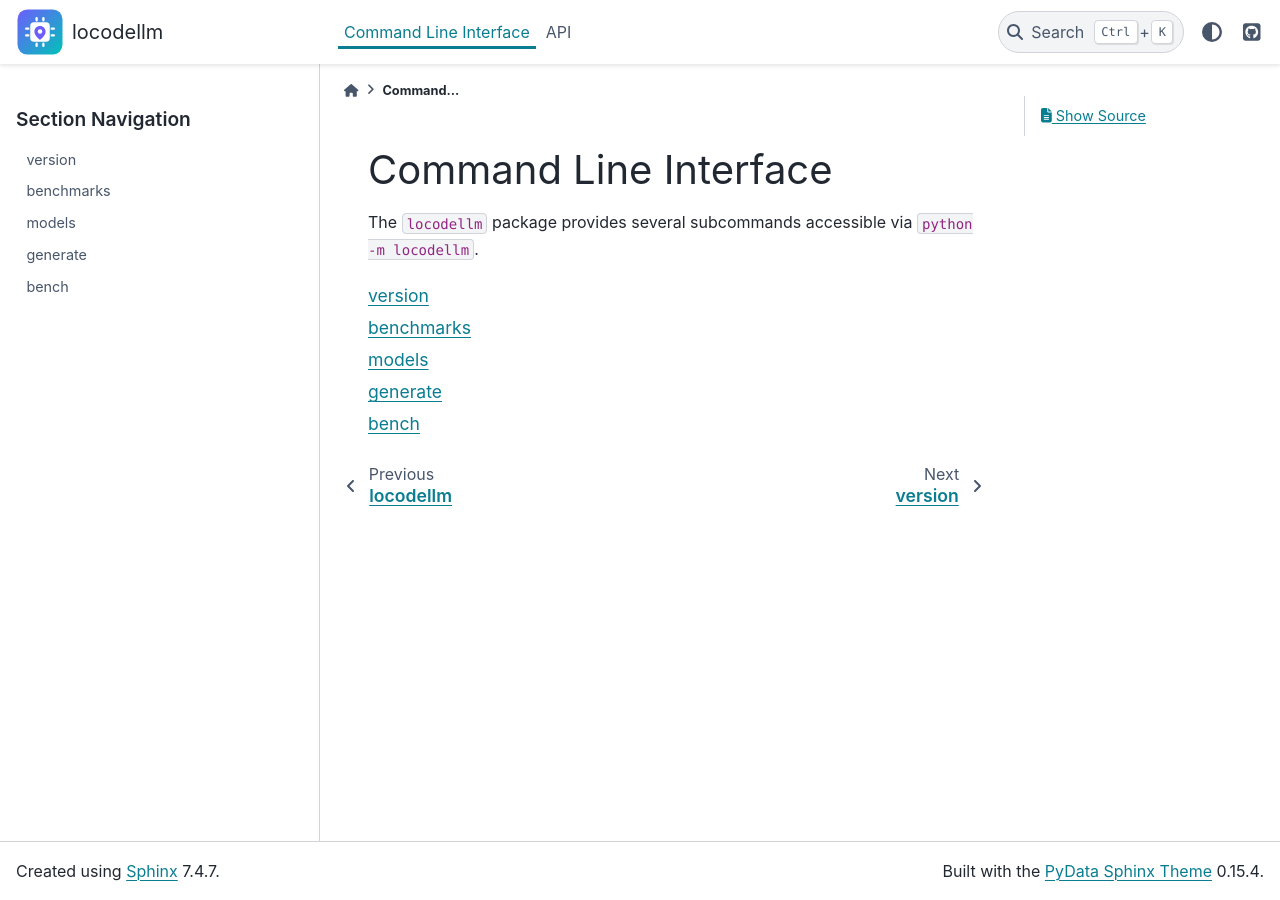
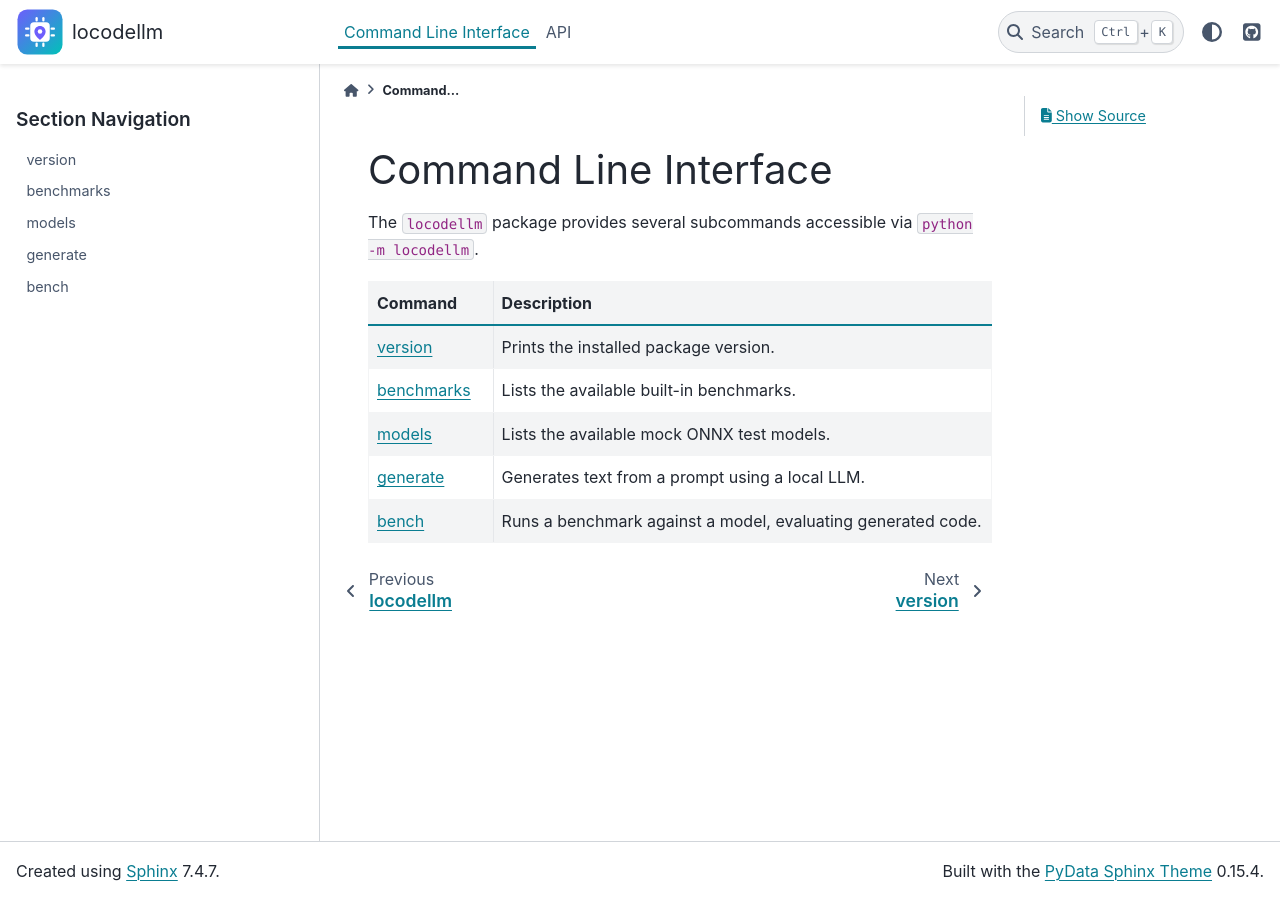
Before and after one commit to xadupre/locodellm, a Sphinx documentation site: the page built from docs/cli/index.rst, in a window 1280 px wide. Built offline with Sphinx 7.4.7 and the PyData theme 0.15.4, drawn with Linux system fonts in a browser that asks for light colours; pages that are not in the unit, such as notebooks, are missing from menus.

Commit message:
Summarize CLI commands in a table with hidden toctree (#18)
* Initial plan

* docs: summarize CLI commands in a table with hidden toctree

---------

Co-authored-by: copilot-swe-agent[bot] <198982749+Copilot@users.noreply.github.com>

```diff
--- a/docs/cli/index.rst
+++ b/docs/cli/index.rst
@@ -4,8 +4,26 @@ Command Line Interface
 The ``locodellm`` package provides several subcommands accessible via
 ``python -m locodellm``.
 
+.. list-table::
+    :header-rows: 1
+    :widths: 20 80
+
+    * - Command
+      - Description
+    * - :doc:`version`
+      - Prints the installed package version.
+    * - :doc:`benchmarks`
+      - Lists the available built-in benchmarks.
+    * - :doc:`models`
+      - Lists the available mock ONNX test models.
+    * - :doc:`generate`
+      - Generates text from a prompt using a local LLM.
+    * - :doc:`bench`
+      - Runs a benchmark against a model, evaluating generated code.
+
 .. toctree::
     :maxdepth: 1
+    :hidden:
 
     version
     benchmarks
```
